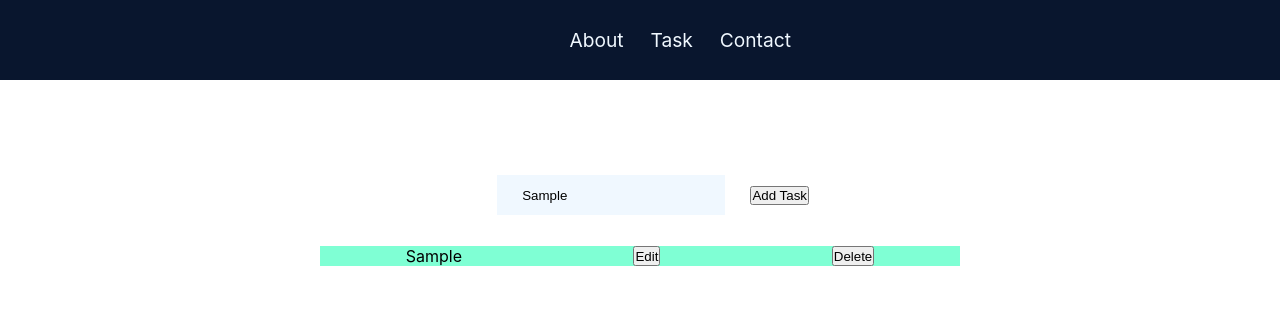
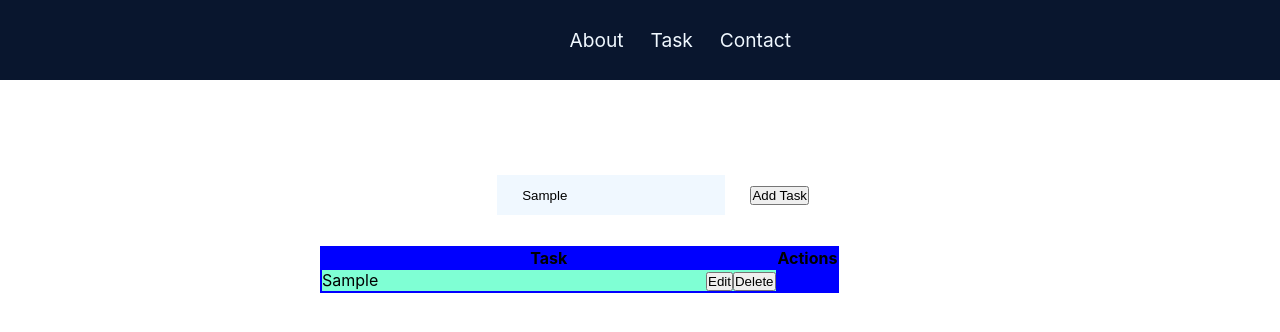
Before and after one commit to Christouccllo1/project-todo-app, a React (Create React App) app: page / in a window 1280 px wide. Both pictures are taken after typing "Sample" into the empty fields and a click on the button "Add Task". Shown: the top 332 px of the page. Built offline with nearby package versions, Linux system fonts and the light colour scheme.

Commit message:
styling todos

```diff
--- a/src/App.css
+++ b/src/App.css
@@ -61,3 +61,13 @@ main{
   display: flex;
   justify-content: space-around;
 }
+
+table{
+  background-color: blue;
+}
+
+.Task{
+  width: 30vw;
+
+
+}
--- a/src/Components/Results.jsx
+++ b/src/Components/Results.jsx
@@ -1,15 +1,28 @@
 import Todo from "./Todo"
 
-function Results(props){
-    return(
-        <div className="Todos">
-         {
-          props.todos.map(task=>{
-            return <Todo item={task} key={task.id}></Todo>
+function Results(props) {
+  return (
+    <div className="Todos">
+      <table>
+        <tr>
+          <th>Task</th>
+          <th>Actions</th>
+        </tr>
+        {
+          props.todos.map(task => {
+            return (
+
+
+              <Todo item={task} key={task.id}></Todo>
+            )
           })
-         }
+        }
 
-        </div>
-    )
+
+      </table>
+
+
+    </div>
+  )
 }
 export default Results
--- a/src/Components/Todo.jsx
+++ b/src/Components/Todo.jsx
@@ -1,12 +1,15 @@
 
 
-function Todo(props){
-    return(
-        <div className="Todo">
-            <p>{props.item.Task}</p>
-            <button>Edit</button>
-            <button>Delete</button>
-        </div>
+function Todo(props) {
+    return (
+        <tr className="Todo">
+            <td className="Task">{props.item.Task}</td>
+            <td className="Action">
+                <button>Edit</button>
+                <button>Delete</button>
+            </td>
+
+        </tr>
     )
 }
 export default Todo
```
